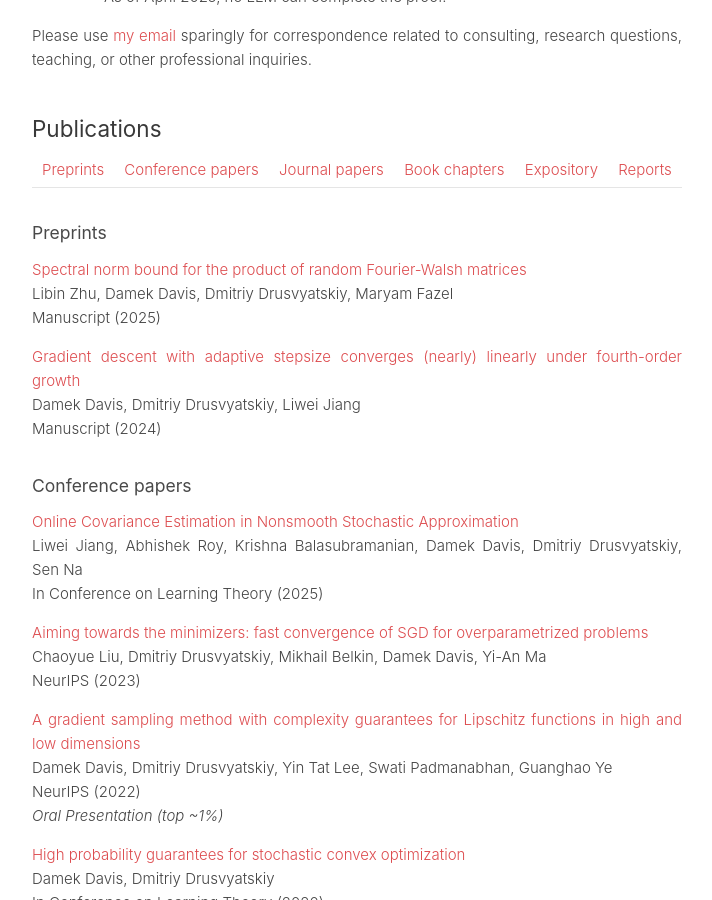
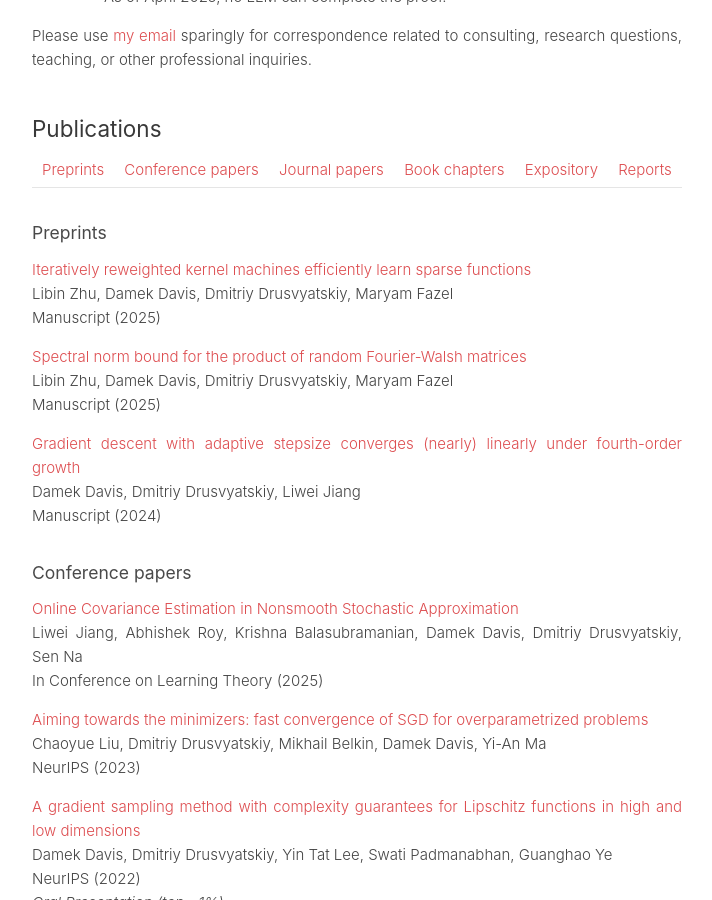
Before and after one commit to damek/damek.github.io, a Jekyll site: the page built from index.md, in a window 1280 px wide and 900 px high, scrolled down 1879 px. Shown: the whole window, without its empty margins (283-995 px from the left). Built offline with Jekyll 4.4.1, drawn with Linux system fonts in a browser that asks for light colours.

Commit message:
Add preprint reference for iteratively reweighted kernel machines

```diff
--- a/index.md
+++ b/index.md
@@ -71,6 +71,10 @@ Please use [my email](mailto:damek@wharton.upenn.edu) sparingly for corresponden
 [Preprints](#preprints) | [Conference papers](#conference-papers) | [Journal papers](#journal-papers) | [Book chapters](#book-chapters) | [Expository](#expository) | [Reports](#technical-reports)
 
 ### Preprints
+
+[Iteratively reweighted kernel machines efficiently learn sparse functions](https://arxiv.org/abs/2505.08277)
+Libin Zhu, Damek Davis, Dmitriy Drusvyatskiy, Maryam Fazel
+Manuscript (2025)
 
 [Spectral norm bound for the product of random Fourier-Walsh matrices](https://arxiv.org/abs/2504.03148)
 Libin Zhu, Damek Davis, Dmitriy Drusvyatskiy, Maryam Fazel
```
